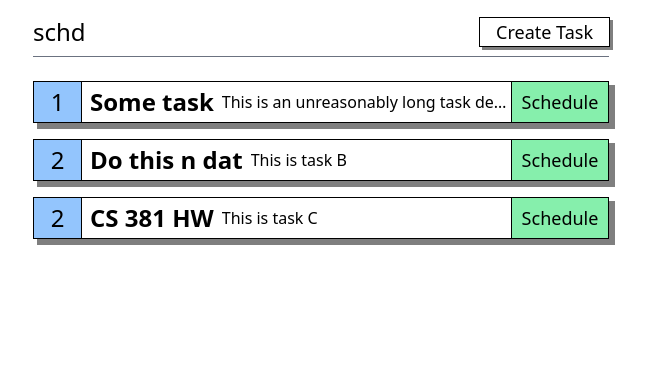
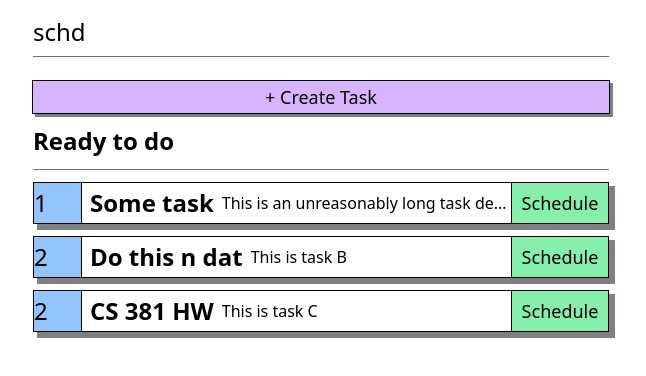
Before and after one commit to sagarreddypatil/dsaa-scheduler, a React (Vite) app: page /#/create in a window 1280 px wide. Shown: the top 376 px of the page, without its empty margins (319-965 px from the left). Built offline with nearby package versions, Linux system fonts and the light colour scheme.

Commit message:
a lot more progress

```diff
--- a/package.json
+++ b/package.json
@@ -11,7 +11,9 @@
   },
   "dependencies": {
     "react": "^18.2.0",
-    "react-dom": "^18.2.0"
+    "react-dom": "^18.2.0",
+    "react-router-dom": "^6.21.0",
+    "tailwind-merge": "^2.1.0"
   },
   "devDependencies": {
     "@types/react": "^18.2.15",
--- a/src/App.tsx
+++ b/src/App.tsx
@@ -1,48 +1,19 @@
-import { useEffect, useMemo, useState } from "react";
-import { Task, TaskStatus, StateChange, RuntimeTask } from "./types/task";
-import Button from "./controls/button";
-import TaskCard from "./components/task-card";
-import useTasks from "./useTasks";
+import { Outlet, useNavigate, useNavigation } from "react-router-dom";
 
 export default function App() {
+  const navigation = useNavigation();
+  const navigate = useNavigate();
+
   return (
     <div className="my-4 max-w-xl mx-auto">
       <div className="flex flex-row justify-between mb-2">
-        <h1 className="text-2xl">schd</h1>
-        <div className="flex flex-col justify-center">
-          <Button>Create Task</Button>
-        </div>
+        <button className="text-2xl" onClick={() => navigate("/")}>
+          schd
+        </button>
       </div>
       <hr className="border-gray-500" />
       <br className="h-2" />
-      <TaskList />
+      <Outlet />
     </div>
   );
 }
-
-function TaskList() {
-  const { tasks, readyList, currentTask, schedule, evict } = useTasks();
-
-  return (
-    <div className="flex flex-col gap-4">
-      {currentTask && (
-        <>
-          <h2 className="text-2xl font-bold">Current Task</h2>
-          <TaskCard task={currentTask} evict={evict} current={true} />
-        </>
-      )}
-      {readyList.map((taskId) => {
-        const task = tasks.find((task) => task.id === taskId);
-        if (!task) return;
-        return (
-          <TaskCard
-            task={task}
-            key={task.id}
-            schedule={() => schedule(taskId)}
-            current={false}
-          />
-        );
-      })}
-    </div>
-  );
-}
--- a/src/components/task-card.tsx
+++ b/src/components/task-card.tsx
@@ -1,5 +1,16 @@
+import { useNavigate } from "react-router-dom";
 import Button from "../controls/button";
 import { RuntimeTask } from "../types/task";
+
+function TaskColorButton({
+  children,
+  className,
+}: {
+  children: React.ReactNode;
+  className?: string;
+}) {
+  return <button className={className}>{children}</button>;
+}
 
 export default function TaskCard({
   task,
@@ -14,25 +25,44 @@ export default function TaskCard({
   schedule?: () => void;
   evict?: () => void;
 }) {
+  const navigate = useNavigate();
+
+  const TaskButton = ({
+    children,
+    className,
+  }: {
+    children: React.ReactNode;
+    className?: string;
+  }) => {
+    return (
+      <button
+        onClick={() => navigate(`/task/${task.id}`)}
+        className={className}
+      >
+        {children}
+      </button>
+    );
+  };
+
   return (
     <div
       className={`border border-black ${className} flex shadow-[5px_5px_0px_1px_rgba(0,0,0,0.5)]`}
     >
-      <div
+      <TaskColorButton
         className={`flex-none ${
           current ? "bg-yellow-400" : "bg-blue-300"
         } text-2xl w-12 text-center flex flex-col justify-center border-r border-black`}
       >
         {task.priority}
-      </div>
-      <div className="flex-none ps-2 pe-2 py-1">
+      </TaskColorButton>
+      <TaskButton className="flex-none ps-2 pe-2 py-1">
         <h2 className="text-2xl font-bold">{task.title}</h2>
-      </div>
-      <div className="flex-auto flex items-center overflow-hidden pe-1">
+      </TaskButton>
+      <TaskButton className="flex-auto flex items-center overflow-hidden pe-1">
         <p className="text-ellipsis overflow-hidden whitespace-nowrap">
           {task.description}
         </p>
-      </div>
+      </TaskButton>
       <div className="flex-none">
         {schedule && (
           <Button
--- a/src/controls/button.tsx
+++ b/src/controls/button.tsx
@@ -1,3 +1,5 @@
+import { twMerge } from "tailwind-merge";
+
 export default function Button({
   children,
   onClick,
@@ -10,7 +12,10 @@ export default function Button({
   return (
     <button
       onClick={onClick}
-      className={`flex flex-row items-center justify-center align-middle rounded-none outline outline-1 outline-black hover:bg-black hover:text-white text-normal px-4 text-lg shadow-[3px_3px_0px_1px_rgba(0,0,0,0.5)] ${className}`}
+      className={twMerge(
+        "flex flex-row items-center justify-center align-middle rounded-none outline outline-1 outline-black hover:bg-black hover:text-white text-normal px-4 text-lg shadow-[3px_3px_0px_1px_rgba(0,0,0,0.5)]",
+        className ? className : ""
+      )}
     >
       {children}
     </button>
--- /dev/null
+++ b/src/controls/textbox.tsx
@@ -0,0 +1,25 @@
+import React, { forwardRef } from "react";
+
+type TextboxProps = {
+  placeholder?: string;
+  type?: string;
+  value?: string;
+  onChange?: (value: string) => void;
+};
+
+const Textbox = forwardRef<HTMLInputElement, TextboxProps>(
+  ({ placeholder, type, value, onChange }, ref) => {
+    return (
+      <input
+        ref={ref}
+        type={type ? type : "text"}
+        placeholder={placeholder}
+        value={value}
+        className="border border-black text-xl rounded-none p-1"
+        onChange={(e) => (onChange ? onChange(e.target.value) : null)}
+      />
+    );
+  }
+);
+
+export default Textbox;
--- a/src/main.tsx
+++ b/src/main.tsx
@@ -1,10 +1,35 @@
-import React from 'react'
-import ReactDOM from 'react-dom/client'
-import App from './App.tsx'
-import './index.css'
+import React from "react";
+import ReactDOM from "react-dom/client";
+import { createBrowserRouter, RouterProvider } from "react-router-dom";
+import App from "./App.tsx";
+import "./index.css";
+import TaskList from "./pages/task-list.tsx";
+import Task from "./pages/task.tsx";
+import CreateTask from "./pages/create-task.tsx";
 
-ReactDOM.createRoot(document.getElementById('root')!).render(
+const router = createBrowserRouter([
+  {
+    path: "/",
+    element: <App />,
+    children: [
+      {
+        path: "/",
+        element: <TaskList />,
+      },
+      {
+        path: "/task/:id",
+        element: <Task />,
+      },
+      {
+        path: "/create",
+        element: <CreateTask />,
+      },
+    ],
+  },
+]);
+
+ReactDOM.createRoot(document.getElementById("root")!).render(
   <React.StrictMode>
-    <App />
-  </React.StrictMode>,
-)
+    <RouterProvider router={router} />
+  </React.StrictMode>
+);
--- /dev/null
+++ b/src/pages/create-task.tsx
@@ -0,0 +1,45 @@
+import { useRef } from "react";
+import Button from "../controls/button";
+import Textbox from "../controls/textbox";
+import useTasks from "../useTasks";
+import { useNavigate } from "react-router-dom";
+
+export default function CreateTask() {
+  const { addTask } = useTasks();
+  const navigate = useNavigate();
+
+  const taskNameRef = useRef<HTMLInputElement>(null);
+  const descriptionRef = useRef<HTMLTextAreaElement>(null);
+  const priorityRef = useRef<HTMLInputElement>(null);
+
+  const createTask = () => {
+    const taskName = taskNameRef.current?.value;
+    const description = descriptionRef.current?.value;
+    const priority = priorityRef.current?.value;
+
+    if (!taskName || !description || !priority) return;
+
+    addTask({
+      title: taskName,
+      description: description,
+      priority: parseInt(priority),
+    });
+
+    navigate("/");
+  };
+
+  return (
+    <div className="flex flex-col gap-3">
+      <Textbox placeholder="Task name" ref={taskNameRef} />
+      <textarea
+        placeholder="Description"
+        ref={descriptionRef}
+        className="p-2 border border-black rounded-none text-lg"
+      />
+      <Textbox placeholder="Priority" ref={priorityRef} type="number" />
+      <Button className="text-2xl py-1 bg-green-300" onClick={createTask}>
+        Create
+      </Button>
+    </div>
+  );
+}
--- /dev/null
+++ b/src/pages/task-list.tsx
@@ -0,0 +1,39 @@
+import { useNavigate } from "react-router-dom";
+import TaskCard from "../components/task-card";
+import Button from "../controls/button";
+import useTasks from "../useTasks";
+
+export default function TaskList() {
+  const { tasks, readyList, currentTask, schedule, evict } = useTasks();
+  const navigate = useNavigate();
+
+  return (
+    <div className="flex flex-col gap-3">
+      <Button className="h-8 bg-purple-300" onClick={() => navigate("/create")}>
+        + Create Task
+      </Button>
+      {currentTask && (
+        <>
+          <h2 className="text-2xl font-bold">Current Task</h2>
+          <hr className="border-gray-500" />
+          <TaskCard task={currentTask} evict={evict} current={true} />
+          <div className="h-2"></div>
+        </>
+      )}
+      <h2 className="text-2xl font-bold">Ready to do</h2>
+      <hr className="border-gray-500" />
+      {readyList.map((taskId) => {
+        const task = tasks.find((task) => task.id === taskId);
+        if (!task) return;
+        return (
+          <TaskCard
+            task={task}
+            key={task.id}
+            schedule={() => schedule(taskId)}
+            current={false}
+          />
+        );
+      })}
+    </div>
+  );
+}
--- /dev/null
+++ b/src/pages/task.tsx
@@ -0,0 +1,19 @@
+import { useParams } from "react-router-dom";
+import useTasks from "../useTasks";
+import TaskCard from "../components/task-card";
+import { TaskStatus } from "../types/task";
+
+export default function Task() {
+  const { tasks } = useTasks();
+  const { id } = useParams();
+
+  const task = tasks.find((task) => task.id === id);
+  if (!task) return <h1>Task not found</h1>;
+
+  return (
+    <div className="flex flex-col gap-3">
+      <TaskCard task={task} current={task.status == TaskStatus.CURRENT} />
+      {task.description}
+    </div>
+  );
+}
--- a/src/types/task.ts
+++ b/src/types/task.ts
@@ -6,7 +6,7 @@ export enum TaskStatus {
 }
 
 export type Task = {
-  id: string;
+  id?: string; // optional for new tasks
   title: string;
   description: string;
   priority: number;
--- a/src/useTasks.tsx
+++ b/src/useTasks.tsx
@@ -41,10 +41,6 @@ export default function useTasks() {
       timestamp: new Date(),
     },
   ]); // state change table
-
-  useEffect(() => {
-    console.log(stateChanges);
-  }, [stateChanges]);
 
   const tasks: RuntimeTask[] = useMemo(() => {
     // for each task, get the latest state change
@@ -93,7 +89,7 @@ export default function useTasks() {
 
     if (!currentTask) return;
 
-    addStateChange(currentTask.id, TaskStatus.READY);
+    addStateChange(currentTask.id!, TaskStatus.READY);
   };
 
   const schedule = (taskId: string) => {
@@ -104,11 +100,32 @@ export default function useTasks() {
     addStateChange(taskId, TaskStatus.CURRENT);
   };
 
+  const addTask = (task: Task) => {
+    const newTask: Task = {
+      id: Math.random().toString(36).substring(2),
+      ...task,
+    };
+
+    setTasks((tasks) => [...tasks, newTask]);
+    addStateChange(newTask.id!, TaskStatus.READY);
+  };
+
+  const editTask = (task: Task) => {
+    setTasks((tasks) => {
+      const toEdit = tasks.find((t) => t.id === task.id);
+      if (!toEdit) return tasks;
+
+      return tasks.map((t) => (t.id === task.id ? task : t));
+    });
+  };
+
   return {
     tasks,
     readyList,
     currentTask,
     schedule,
     evict,
+    addTask,
+    editTask,
   };
 }
```
Also changed, not shown: docker-compose.yml (added, +15 -0 lines), 2 other files (tests, documents, lock files or other folders).
